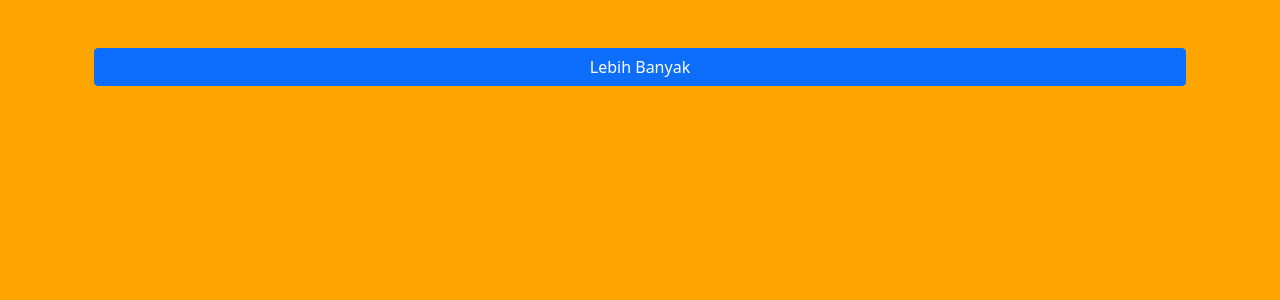
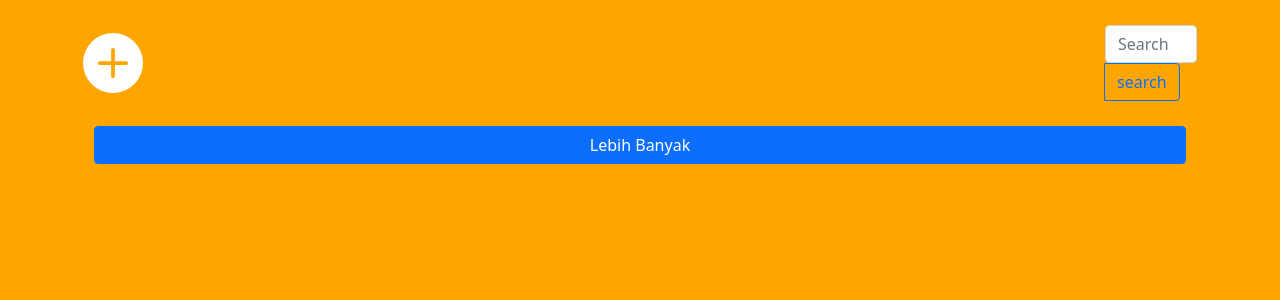
Before and after one commit to rfasich24/PBW-IFC16, a PHP site: page / in a window 1280 px wide. Shown: the part 104-404 px from the top of the page. Run offline with PHP 8.4, Linux system fonts and the light colour scheme; data that the repository does not hold is empty.

Commit message:
Fitur Read 2.0
Fitur Read 2.0

```diff
--- a/Model.css
+++ b/Model.css
@@ -1,68 +1,76 @@
-.judul{
+.judul {
     color: white;
     font-size: 40px;
     line-height: 2em;
 }
-.judul:hover{
+
+.judul:hover {
     color: #FFA500;
 }
-a{
+
+a {
     text-decoration: none;
 }
-.title{
+
+.bi {
     color: white;
     background: none;
-	border: none;
-	padding: 0;
-}
-.bi{
-    color: white;
-    background: none;
-	border: none;
+    border: none;
     padding: 0;
 }
-.bi:hover{
+
+.bi:hover {
     color: #1F4690;
 }
-.search{
+
+.search {
     margin-left: 60em;
     padding: 0;
 }
-.menu{
+
+.menu {
     text-decoration: none;
     color: white;
     font-size: 18px;
     background: none;
-	border: none;
-	padding: 0;
+    border: none;
+    padding: 0;
 }
 
-.menu:hover{
+.menu:hover {
     color: #FFA500;
 }
 
-.menu:active{
+.menu:active {
     color: #FFA500;
 }
 
-.card{
+.card {
     border-radius: 20px;
     background-color: #637EB2;
     padding: 0;
     margin: 0;
 }
-.card-body{
+
+.card-body {
     border-radius: 20px;
 }
-.card-title{
+
+.card-title {
     font-size: 25px;
     color: white;
     text-decoration: none;
 }
-.card-info{
+
+.card-info {
     color: white;
 }
-img{
+
+.card:hover {
+    transform: scale(1.08, 1.08);
+}
+
+img {
     color: white;
     border-radius: 20px;
 }
--- a/index.php
+++ b/index.php
@@ -7,7 +7,7 @@
     <meta name="viewport" content="width=device-width, initial-scale=1.0" />
     <link href="https://cdn.jsdelivr.net/npm/bootstrap@5.0.2/dist/css/bootstrap.min.css" rel="stylesheet" integrity="sha384-EVSTQN3/azprG1Anm3QDgpJLIm9Nao0Yz1ztcQTwFspd3yD65VohhpuuCOmLASjC" crossorigin="anonymous" />
     <link rel="stylesheet" href="Model.css" />
-    <title>Document</title>
+    <title>Project Akhir - Northwind</title>
 </head>
 
 <body style="background-color: #ffa500">
@@ -16,7 +16,7 @@
             <h1 class="judul"><b>Northwind</b></h1>
             <div class="menu" style="color: white">
                 <h5 style="display: inline; margin-right: 4em">
-                    <button class="menu" href="#">Home</button>
+                    <button class="menu"><a class="menu" href="index.html">Home</a></button>
                 </h5>
                 <h5 style="display: inline; margin-right: 4em">
                     <button class="menu" href="#">Order</button>
@@ -28,9 +28,26 @@
         </div>
     </nav>
     <section>
-        <div class="container mt-5">
+        <div class="container mt-4">
+            <table>
+                <tr>
+                    <td>
+                        <button class="bi"><svg xmlns="http://www.w3.org/2000/svg" width="60" fill="currentColor" class="bi bi-plus-circle-fill" viewBox="0 0 16 16">
+                                <path d="M16 8A8 8 0 1 1 0 8a8 8 0 0 1 16 0zM8.5 4.5a.5.5 0 0 0-1 0v3h-3a.5.5 0 0 0 0 1h3v3a.5.5 0 0 0 1 0v-3h3a.5.5 0 0 0 0-1h-3v-3z" />
+                            </svg></button>
+                    </td>
+                    <td>
+                        <div class="search">
+                            <div class="input-group">
+                                <input type="search" class="form-control rounded" placeholder="Search" aria-label="Search" aria-describedby="search-addon" />
+                                <button type="button" class="btn btn-outline-primary">search</button>
+                            </div>
+                        </div>
+                    </td>
+                </tr>
+            </table>
             <!--CARD-->
-            <div class="row justify-content-center" id="data">
+            <div class="row justify-content-center mt-4" id="data">
 
             </div>
             <!--Isi Film dan tombol lebih banyak-->
@@ -46,7 +63,6 @@
         </div>
     </section>
 
-
     <script src="https://code.jquery.com/jquery-3.4.1.min.js" integrity="sha256-CSXorXvZcTkaix6Yvo6HppcZGetbYMGWSFlBw8HfCJo=" crossorigin="anonymous"></script>
     <script src="https://cdn.jsdelivr.net/npm/@popperjs/core@2.11.5/dist/umd/popper.min.js" integrity="sha384-Xe+8cL9oJa6tN/veChSP7q+mnSPaj5Bcu9mPX5F5xIGE0DVittaqT5lorf0EI7Vk" crossorigin="anonymous"></script>
     <script src="https://cdn.jsdelivr.net/npm/bootstrap@5.2.0-beta1/dist/js/bootstrap.min.js" integrity="sha384-kjU+l4N0Yf4ZOJErLsIcvOU2qSb74wXpOhqTvwVx3OElZRweTnQ6d31fXEoRD1Jy" crossorigin="anonymous"></script>
@@ -56,21 +72,21 @@
         $(document).ready(function() {
             $("#more").click(function() {
                 $(this).html("Loading...").attr("disabled", "disabled");
-                $.get("db.php", function(response) {
+                $.get("db.php?begin=" + page, function(response) {
                     $.each(response, function(key, value) {
                         $("#data").append(
-                            "<div class='col-md-3 mb-4'>" +
+                            "<div class='col-md-3 mb-4'>" + "<a href='detail.php?film_id= >" + value.ProductID + "'>" +
                             "<div class='card'>" +
-                            "<img src='https://static.wikia.nocookie.net/genshin-impact/images/a/ad/Item_Tofu.png/revision/latest?cb=20220521075420&path-prefix=id' alt='Gambar"+value.ProductName+"' />" +
+                            "<img src='https://static.wikia.nocookie.net/genshin-impact/images/a/ad/Item_Tofu.png/revision/latest?cb=20220521075420&path-prefix=id' alt='Gambar" + value.ProductName + "' />" +
                             "<div class='container'>" +
                             "<div class='card-body'>" +
                             "<div class='row'>" +
-                            "<div class='col-9 ms-0'>" +
-                            "<h4 class='card-title'> <a class='title' href='details.php?id=" + value.ProductID + "'>"+value.ProductName+ "</a></h4></div>" +
+                            "<div class='col-14 ms-0'>" +
+                            "<h4 class='card-title'>" + value.ProductName + "</div>" +
                             "<div class='col-8 ms-0'>" +
-                            "<h6 class='card-title'>Stock : "+value.UnitsInStock+ "</h6></div>" +
+                            "<h6 class='card-info'>Stock : " + value.UnitsInStock + "</h6></div>" +
                             "<div class='col-8 ms-0'>" +
-                            "<h6 class='card-title'>Price : "+value.UnitPrice+ "</h6>" +
+                            "<h6 class='card-info'>Price : " + value.UnitPrice + "</h6>" +
                             "</div></div></div></div></div></div>"
                         );
                     });
```
